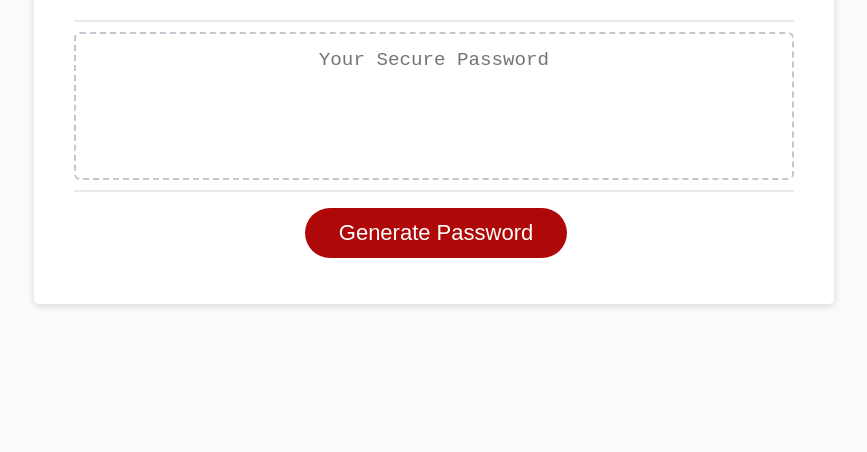
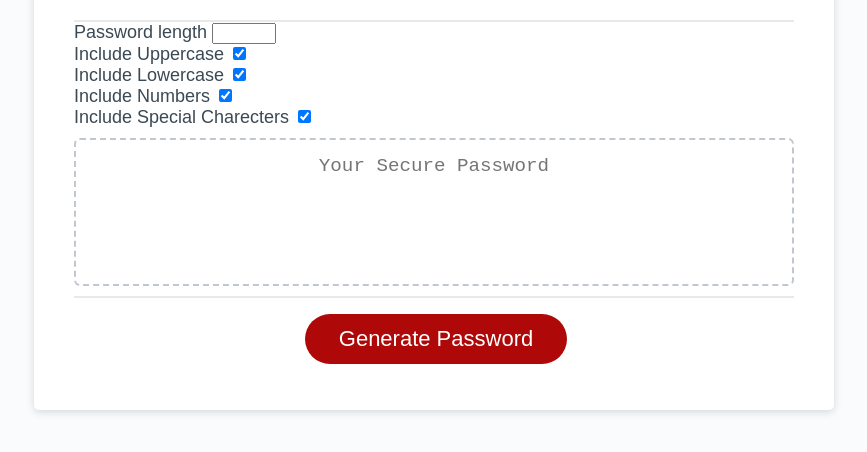
Before and after one commit to RryanWilsonW/shuffling_passwords, a plain HTML site: page Develop/index.html in a window 1280 px wide. Shown: the part 216-668 px from the top of the page, without its empty margins (206-1073 px from the left). Drawn offline with Linux system fonts and the light colour scheme.

Commit message:
Updated HTML to include check boxes and input for password coditions

```diff
--- a/Develop/index.html
+++ b/Develop/index.html
@@ -16,6 +16,33 @@
         <div class="card-header">
           <h2>Generate a Password</h2>
         </div>
+
+        <div class="settings">
+          <label for="length">Password length</label>
+          <input type="number" id="length" min="8" max="128">
+        </div>
+
+        <div class="settings">
+          <label for="uppercase">Include Uppercase</label>
+          <input type="checkbox" id="uppercase" checked>
+        </div>
+
+        <div class="settings">
+          <label for="lowercase">Include Lowercase</label>
+          <input type="checkbox" id="lowercase" checked>
+        </div>
+
+        <div class="settings">
+          <label for="numbers">Include Numbers</label>
+          <input type="checkbox" id="numbers" checked>
+        </div>
+
+        <div class="settings">
+          <label for="symbols">Include Special Charecters</label>
+          <input type="checkbox" id="symbols" checked>
+        </div>
+
+
         <div class="card-body">
           <textarea
             readonly
--- a/Develop/script.js
+++ b/Develop/script.js
@@ -1,12 +1,11 @@
 // Assignment Code
 var generateBtn = document.querySelector("#generate");
+var pop = document.querySelector("#password")
 var pass = '';
 var str = 'ABCDEFGHIJKLMNOPQRSTUVWXYZ' + "abcdefghijklmnopqrstuvwxyz1234567890" + "!@#$%^&*()";
 // Write password to the #password input
 function writePassword() {
-  var password = generatePassword(Math.random(src))
-
-
+  var password = generatePassword();
   var passwordText = document.querySelector("#password");
 
   passwordText.value = password;
@@ -16,6 +15,6 @@ function writePassword() {
 // Add event listener to generate button
 generateBtn.addEventListener("click", function(event) {
   if(event.target.matches("button")){
-    writePassword()
+    alert("This works")
   }
 })
```
